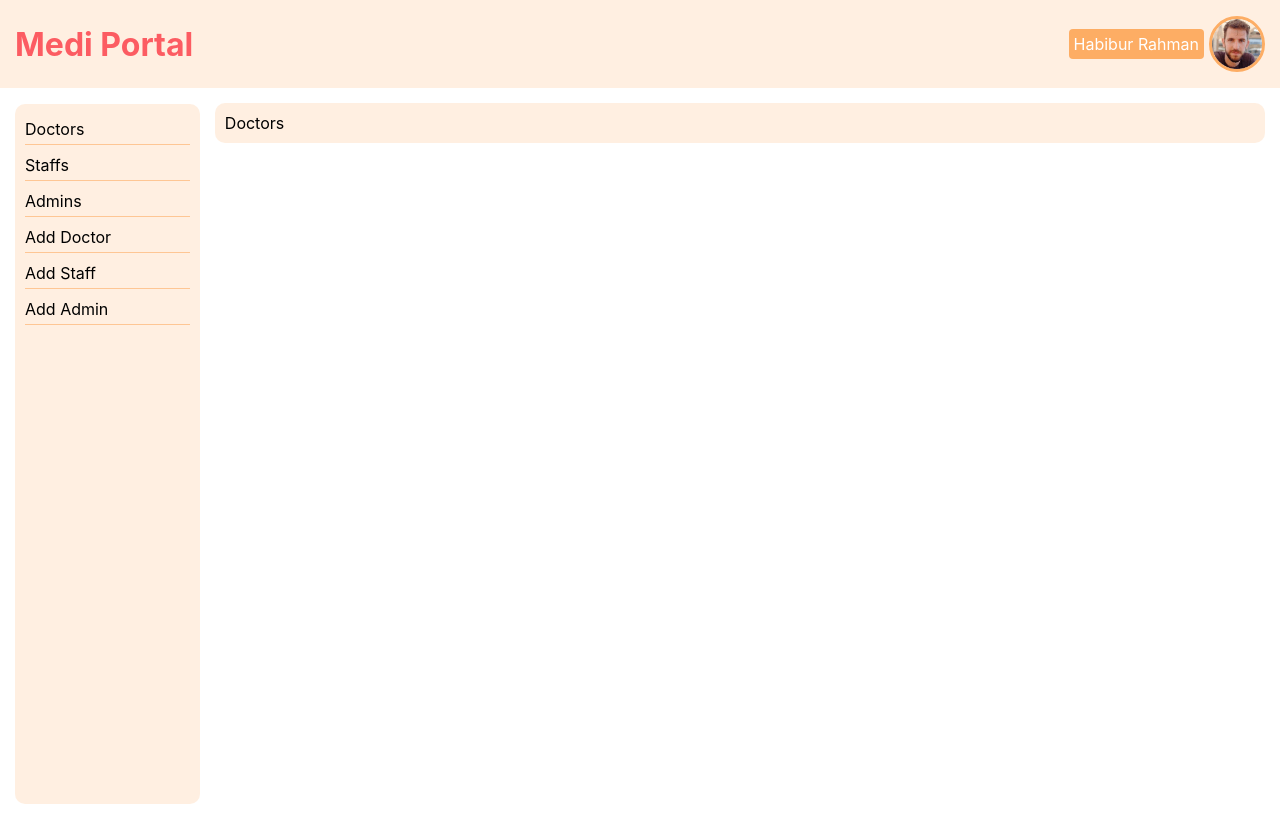
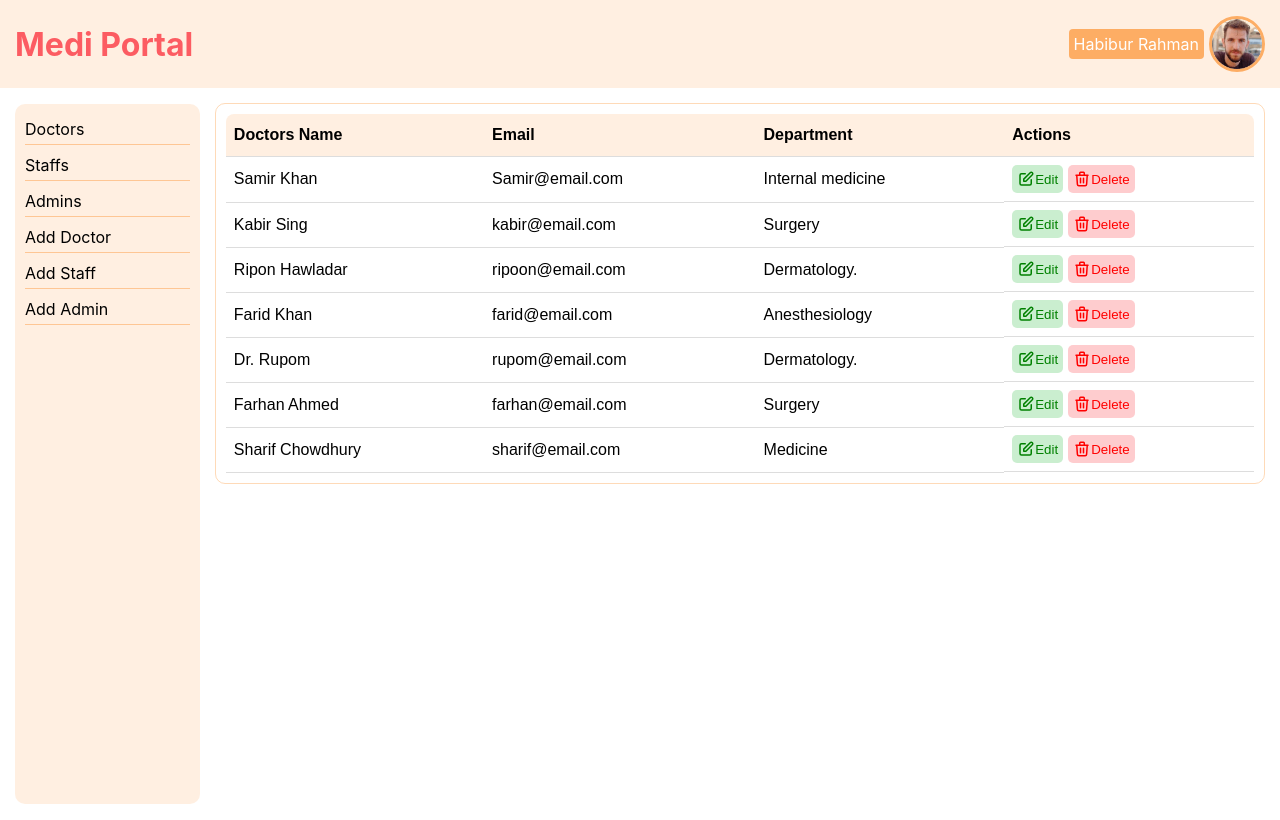
Before and after one commit to habib-sc/medi-portal, a React (Create React App) app: page /dashboard/admin/doctors in a window 1280 px wide. Built offline with nearby package versions, Linux system fonts and the light colour scheme.

Commit message:
doctors displaying

```diff
--- /dev/null
+++ b/public/doctors.json
@@ -0,0 +1,44 @@
+[
+    {
+        "id": 1,
+        "name": "Samir Khan",
+        "email": "Samir@email.com",
+        "speciality": "Internal medicine"
+    },
+    {
+        "id": 2,
+        "name": "Kabir Sing",
+        "email": "kabir@email.com",
+        "speciality": "Surgery"
+    },
+    {
+        "id": 3,
+        "name": "Ripon Hawladar",
+        "email": "ripoon@email.com",
+        "speciality": "Dermatology."
+    },
+    {
+        "id": 4,
+        "name": "Farid Khan",
+        "email": "farid@email.com",
+        "speciality": "Anesthesiology"
+    },
+    {
+        "id": 5,
+        "name": "Dr. Rupom",
+        "email": "rupom@email.com",
+        "speciality": "Dermatology."
+    },
+    {
+        "id": 6,
+        "name": "Farhan Ahmed",
+        "email": "farhan@email.com",
+        "speciality": "Surgery"
+    },
+    {
+        "id": 7,
+        "name": "Sharif Chowdhury",
+        "email": "sharif@email.com",
+        "speciality": "Medicine"
+    }
+]
--- a/src/components/Pages/Dashboard/Dashboard.css
+++ b/src/components/Pages/Dashboard/Dashboard.css
@@ -29,6 +29,6 @@
 .right-content{
     margin-top: 15px;
     padding: 10px;
-    background-color: #fdae6431;
+    border: 1px solid #fdae6475;
     border-radius: 10px;
 }
--- a/src/components/Pages/Dashboard/Dashboard.js
+++ b/src/components/Pages/Dashboard/Dashboard.js
@@ -4,7 +4,6 @@ import './Dashboard.css';
 
 const Dashboard = () => {
     const { pathname } = useLocation();
-    console.log(pathname);
     return (
         <div className='dashboard-container'>
             <div className='dashboard-left'>
--- a/src/components/Pages/Dashboard/Doctors/Doctors.css
+++ b/src/components/Pages/Dashboard/Doctors/Doctors.css
@@ -0,0 +1,50 @@
+#table {
+    font-family: Arial, Helvetica, sans-serif;
+    border-collapse: collapse;
+    width: 100%;
+  }
+
+  #table td, #table th {
+    border-bottom: 1px solid #ddd;
+    padding: 8px;
+  }
+
+  #table tr:hover {background-color: #fdae6431;}
+
+  #table th {
+    padding-top: 12px;
+    padding-bottom: 12px;
+    text-align: left;
+    background-color: #fdae6431;
+    color: black;
+}
+
+.delete-btn {
+    margin-left: 5px;
+    background-color: #fc5c614f;
+    border: none;
+    padding: 5px;
+    border-radius: 5px;
+    color: red;
+    cursor: pointer;
+    display: flex;
+    align-items: center;
+}
+
+.edit-btn{
+    background-color: #09ad1f36;
+    border: none;
+    padding: 5px;
+    border-radius: 5px;
+    color: green;
+    cursor: pointer;
+    display: flex;
+    align-items: center;
+}
+.edit-icon, .delete-icon{
+    height: 18px;
+}
+.actions-container{
+    display: flex;
+    align-items: center;
+}
--- a/src/components/Pages/Dashboard/Doctors/Doctors.js
+++ b/src/components/Pages/Dashboard/Doctors/Doctors.js
@@ -1,10 +1,59 @@
-import React from 'react';
+import React, { useEffect, useState } from 'react';
 import './Doctors.css';
 
 const Doctors = () => {
+    const [doctors, setDoctors] = useState();
+
+    useEffect( () => {
+        fetch('/doctors.json')
+        .then(res => res.json())
+        .then(data => setDoctors(data))
+    }, []);
+
+
     return (
         <div>
-            Doctors
+            <table id="table">
+                <thead>
+                    <tr>
+                        <th style={{borderTopLeftRadius: '8px'}}>Doctors Name</th>
+                        <th>Email</th>
+                        <th>Department</th>
+                        <th style={{borderTopRightRadius: '8px'}}>Actions</th>
+                    </tr>
+                </thead>
+
+                {doctors &&
+                <tbody>
+                    {
+                        doctors.map(doctor => <tr key={doctor.id}>
+                            <td>{doctor.name}</td>
+                            <td>{doctor.email}</td>
+                            <td>{doctor.speciality}</td>
+                            <td className='actions-container'>
+                                <button className='edit-btn'>
+                                    <svg xmlns="http://www.w3.org/2000/svg" className="edit-icon" fill="none" viewBox="0 0 24 24" stroke="currentColor" strokeWidth="2">
+                                    <path strokeLinecap="round" strokeLinejoin="round" d="M11 5H6a2 2 0 00-2 2v11a2 2 0 002 2h11a2 2 0 002-2v-5m-1.414-9.414a2 2 0 112.828 2.828L11.828 15H9v-2.828l8.586-8.586z" />
+                                    </svg>
+                                    <div>
+                                        Edit
+                                    </div>
+                                </button>
+                                <button className='delete-btn'>
+                                    <svg xmlns="http://www.w3.org/2000/svg" className="delete-icon" fill="none" viewBox="0 0 24 24" stroke="currentColor" strokeWidth="2">
+                                    <path strokeLinecap="round" strokeLinejoin="round" d="M19 7l-.867 12.142A2 2 0 0116.138 21H7.862a2 2 0 01-1.995-1.858L5 7m5 4v6m4-6v6m1-10V4a1 1 0 00-1-1h-4a1 1 0 00-1 1v3M4 7h16" />
+                                    </svg>
+                                    <div>
+                                        Delete
+                                    </div>
+                                </button>
+                            </td>
+                        </tr>)
+                    }
+                </tbody>
+                }
+
+            </table>
         </div>
     );
 };
```
